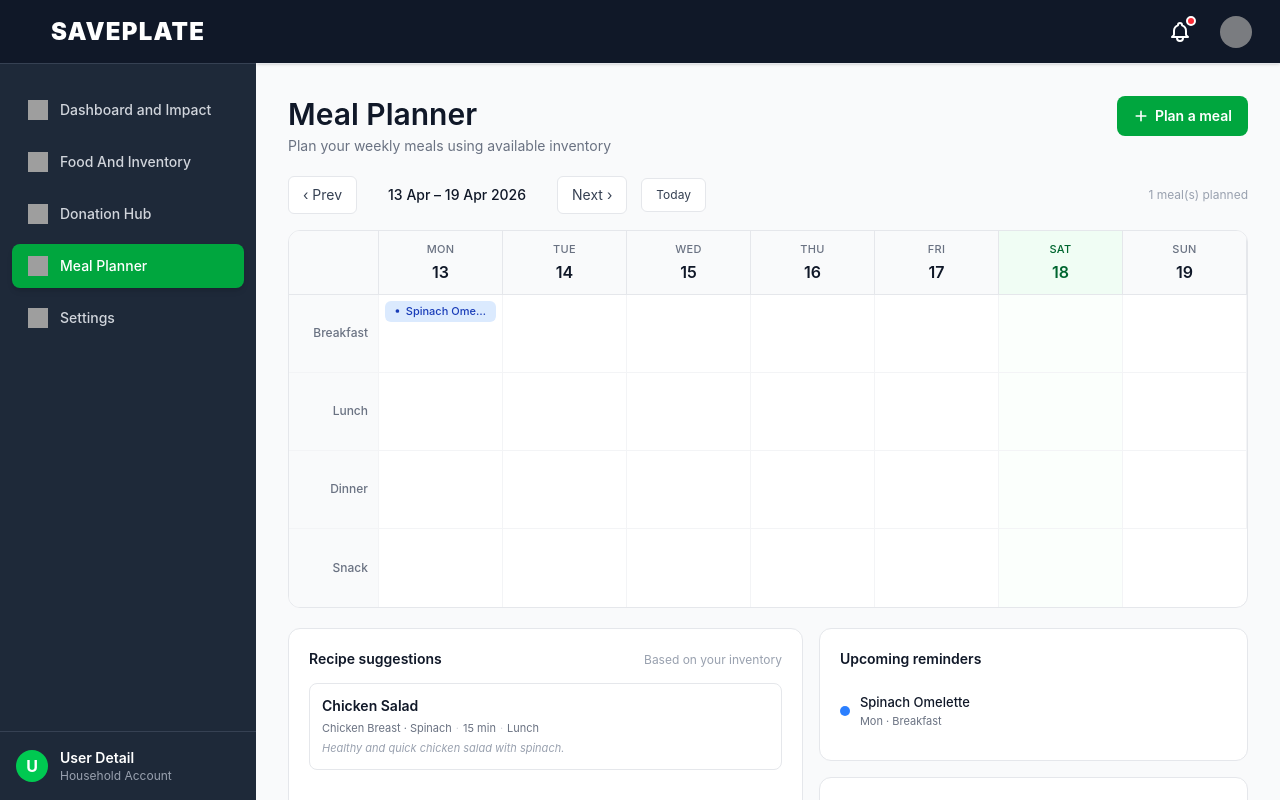
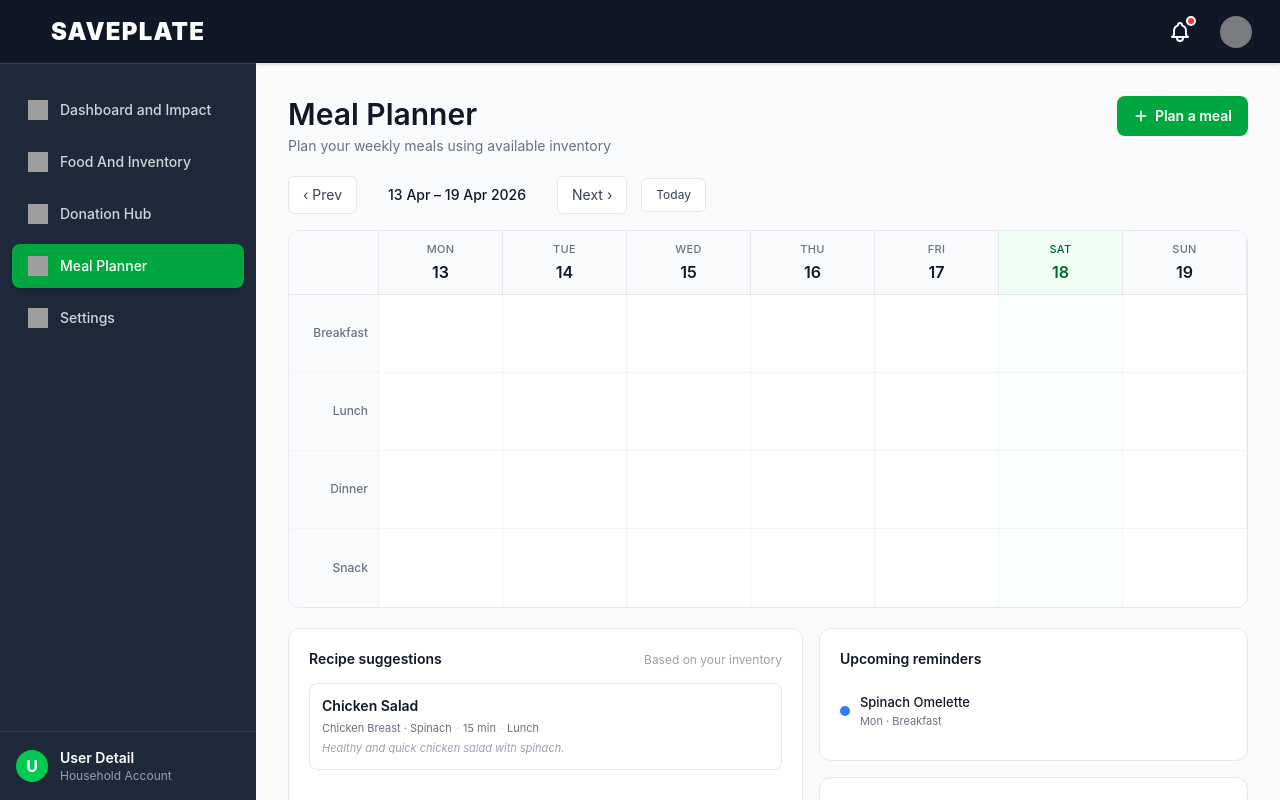
Before and after one commit to kurngxtech/SmartWaste, an Angular app in the folder SavePlateApp/: page /planner in a window 1280 px wide. Built offline with nearby package versions, Linux system fonts and the light colour scheme; grey boxes are pictures that could not be loaded.

Commit message:
system: fixing bug for calendar on meal planner page

```diff
--- a/SavePlateApp/src/app/services/meal-planner.ts
+++ b/SavePlateApp/src/app/services/meal-planner.ts
@@ -95,8 +95,8 @@ export class MealPlannerService {
          }));
    });
 
-   getPlansForDayAndSlot(day: DayOfWeek, slot: MealSlot): MealPlan[] {
-      return this.plans().filter(p => p.day === day && p.slot === slot);
+   getPlansForDateAndSlot(date: string, slot: MealSlot): MealPlan[] {
+      return this.plans().filter(p => p.date === date && p.slot === slot);
    }
 
    addPlan(dto: AddMealDto): void {
--- a/SavePlateApp/src/app/user-page/meal-planner-page/add-meal-modal/add-meal-modal.ts
+++ b/SavePlateApp/src/app/user-page/meal-planner-page/add-meal-modal/add-meal-modal.ts
@@ -109,7 +109,11 @@ export class AddMealModalComponent implements OnInit {
       const targetIdx = dayMap[day] === 0 ? 6 : dayMap[day] - 1;
       const target = new Date(monday);
       target.setDate(monday.getDate() + targetIdx);
-      return target.toISOString().split('T')[0];
+
+      const y = target.getFullYear();
+      const m = target.getMonth() + 1;
+      const d = target.getDate();
+      return `${y}-${m < 10 ? '0' + m : m}-${d < 10 ? '0' + d : d}`;
    }
 
    onSave(): void {
--- a/SavePlateApp/src/app/user-page/meal-planner-page/meal-planner-page.html
+++ b/SavePlateApp/src/app/user-page/meal-planner-page/meal-planner-page.html
@@ -33,7 +33,6 @@
             <button
                class="px-3.5 py-2 text-xs text-gray-700 bg-white border border-gray-200 rounded-md hover:bg-gray-100 transition-colors cursor-pointer ml-1"
                (click)="goToday()">Today</button>
-            <span class="ml-auto text-xs text-gray-400">{{ plannedCount() }} meal(s) planned</span>
          </div>
 
          <div class="overflow-x-auto mb-5">
@@ -59,7 +58,7 @@
                      class="p-1.5 min-h-[78px] border-r border-gray-100 cursor-pointer transition-colors relative hover:bg-gray-50 last:border-r-0 group"
                      [ngClass]="{'bg-green-50/30': d.isToday, 'border-b': !lastRow}" (click)="openModal(d.day, slot)">
 
-                     <div *ngFor="let plan of getPlansForCell(d.day, slot)"
+                     <div *ngFor="let plan of getPlansForCell(d.date, slot)"
                         class="flex items-center gap-1 px-2 py-1 rounded-md text-[11px] font-medium mb-1 cursor-pointer leading-tight transition-opacity hover:opacity-75"
                         [ngClass]="getSlotChipClass(slot)" (click)="removePlan(plan.id, $event)"
                         [title]="'Click to remove · ' + plan.ingredients.length + ' ingredient(s)'">
--- a/SavePlateApp/src/app/user-page/meal-planner-page/meal-planner-page.ts
+++ b/SavePlateApp/src/app/user-page/meal-planner-page/meal-planner-page.ts
@@ -82,8 +82,11 @@ export class MealPlannerPage {
 
    readonly plannedCount = computed(() => this.svc.plans().length);
 
-   getPlansForCell(day: DayOfWeek, slot: MealSlot): MealPlan[] {
-      return this.svc.getPlansForDayAndSlot(day, slot);
+   getPlansForCell(date: Date, slot: MealSlot): MealPlan[] {
+      const m = date.getMonth() + 1;
+      const d = date.getDate();
+      const dateStr = `${date.getFullYear()}-${m < 10 ? '0' + m : m}-${d < 10 ? '0' + d : d}`;
+      return this.svc.getPlansForDateAndSlot(dateStr, slot);
    }
 
    openModal(day: DayOfWeek, slot: MealSlot, recipe: Recipe | null = null): void {
```
